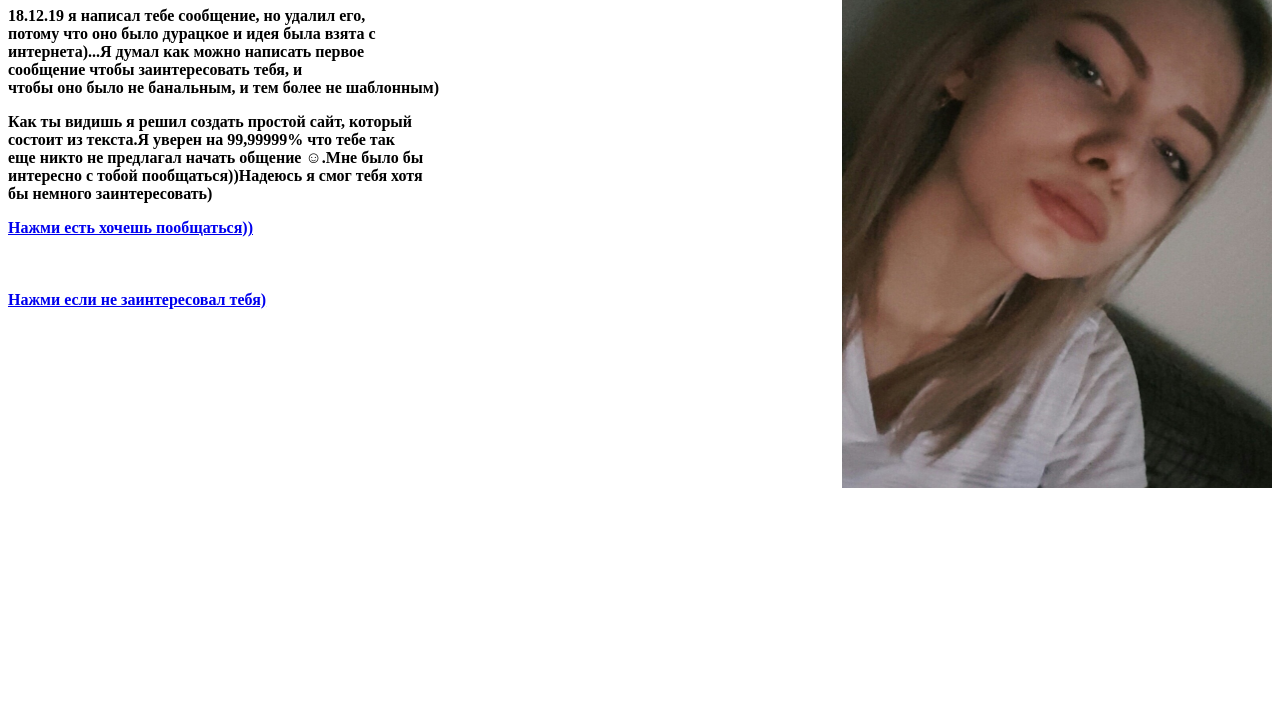
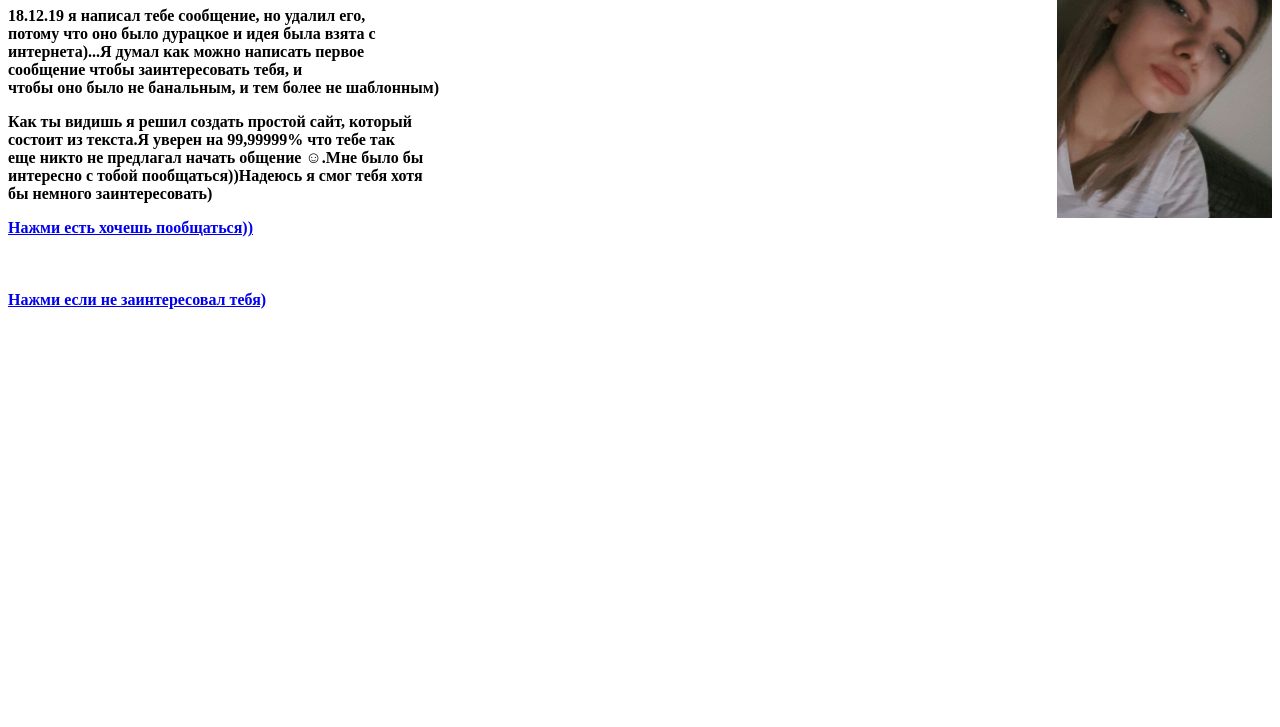
Before and after one commit to specialforElya/specialforElya.github.io, a plain HTML site: page index.html in a window 1280 px wide. Shown: the part 73-800 px from the top of the page. Drawn offline with Linux system fonts and the light colour scheme.

Commit message:
init commit

```diff
--- a/index.html
+++ b/index.html
@@ -5,7 +5,7 @@
 	<title>special for Elya</title>
 </head>
 <body >
-	<img src="../images/image.jpeg" align="right" width="430" height="540">
+	<img src="../images/image.jpeg" align="right" width="215" height="270">
 	<h1>
 		Здравствуй Элина.
 	</h1>
```
